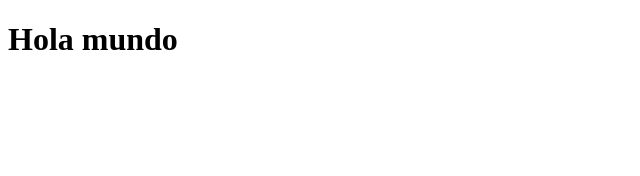
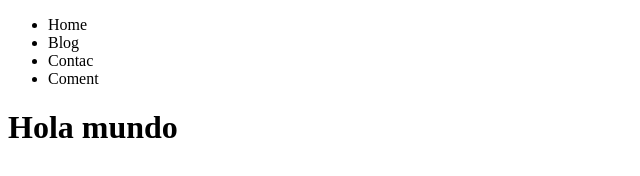
Before and after one commit to PIEROLS15/adelimport, a plain HTML site: page index.html in a window 1280 px wide. Shown: the whole page, without its empty margins (0-640 px from the left). Drawn offline with Linux system fonts and the light colour scheme.

Commit message:
Se agrega el header

```diff
--- a/index.html
+++ b/index.html
@@ -6,6 +6,14 @@
     <title>Adelimport</title>
 </head>
 <body>
+    <header>
+        <ul>
+            <li>Home</li>
+            <li>Blog</li>
+            <li>Contac</li>
+            <li>Coment</li>
+        </ul>
+    </header>
     <h1>Hola mundo</h1>
 </body>
 </html>
```
